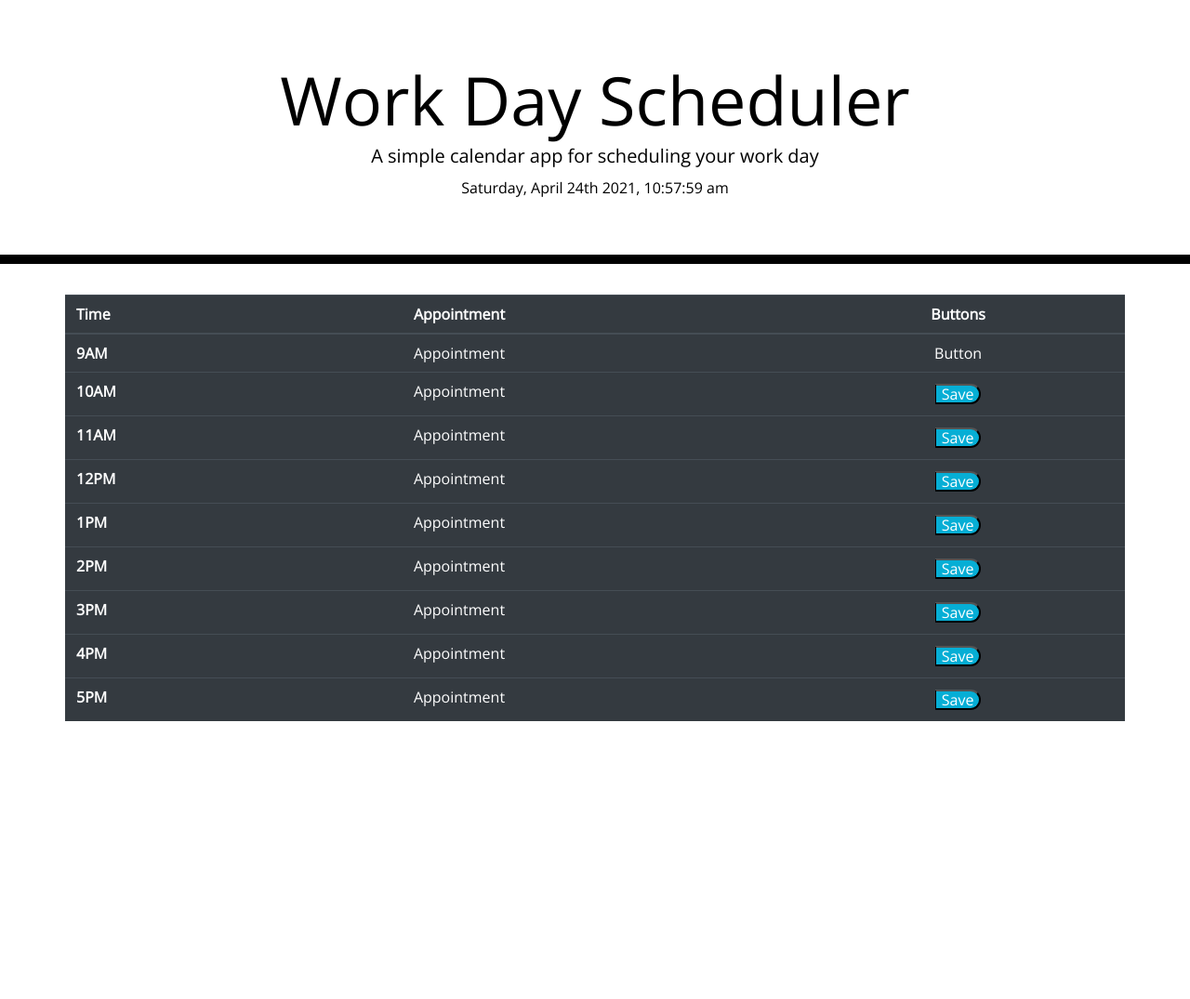
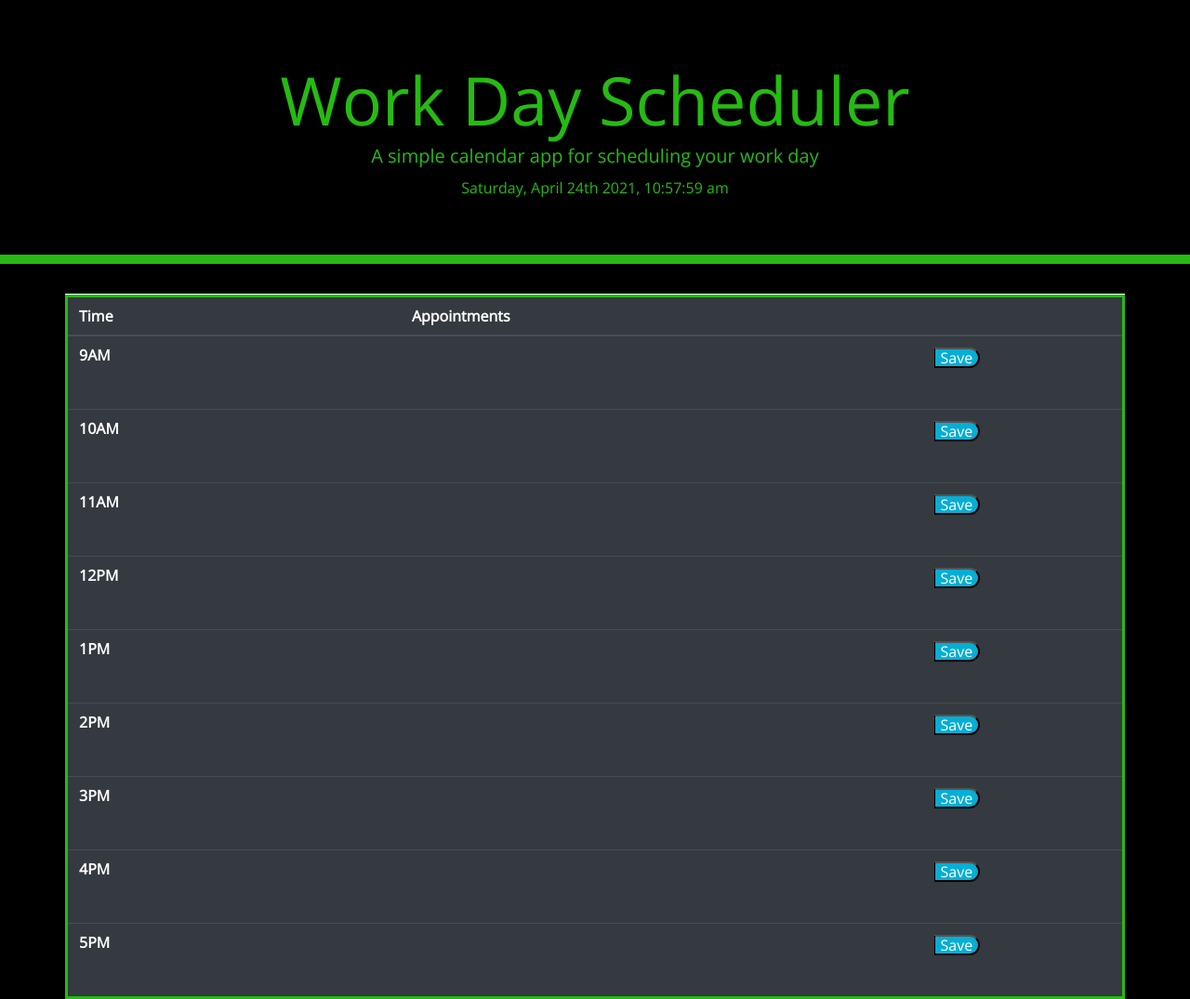
Before and after one commit to d-trecker/dtreck-scheduler, a plain HTML site: page index.html in a window 1280 px wide. Shown: the whole page at 93% size. Before the commit the page ends 800 px from the top, so only its background shows below. Drawn offline with nearby package versions, Linux system fonts and the light colour scheme.

Commit message:
Added appointment input and started to capture user input

```diff
--- a/assets/css/style.css
+++ b/assets/css/style.css
@@ -2,6 +2,7 @@ body {
   font-family: "Open Sans", sans-serif;
   font-size: 16px;
   line-height: 1;
+  background-color: black;
 }
 
 textarea {
@@ -16,9 +17,9 @@ textarea {
 .jumbotron {
   text-align: center;
   background-color: transparent;
-  color: black;
+  color: rgb(37, 187, 18);
   border-radius: 0;
-  border-bottom: 10px solid black;
+  border-bottom: 10px solid rgb(37, 187, 18);
 }
 
 .description {
@@ -73,3 +74,13 @@ textarea {
 td {
   text-align: center;
 }
+
+.edit {
+  border: none;
+  color: white;
+  margin: none;
+}
+
+.table {
+  border: 3px solid rgb(37, 187, 18);
+}
--- a/assets/js/script.js
+++ b/assets/js/script.js
@@ -1,23 +1,31 @@
-const apt = document.querySelectorAll("#table-edit td.apt");
+//----Display Time----
+const currentTime = document.getElementById("display-time");
 
-// const apt = document.getElementById("aptId");
-const timeRow = document.getElementById("time-row");
+function timeUpdate() {
+  const now = moment();
+  const time = now.format("dddd, MMMM Do YYYY, h:mm:ss a");
 
-apt.forEach(function (aptSet) {
-  aptSet.addEventListener("click", function () {
-    apt.style.background = "blue";
-  });
-});
+  currentTime.textContent = time;
+}
+setInterval(timeUpdate, 1000);
+timeUpdate();
+//----End Display Time----
 
-// var t = document.getElementById("table-edit"),
-//   d = t.getElementByTagName("tr")[0],
-//   r = d.getElementByTagName("td")[0];
+//----Capture User input----
+var apptInput = function () {
+  $(".edit").on("click");
+  console.log(apptInput);
+};
 
-// apt.onclick = function () {
-//   debugger;
-//   apt.style.background = "blue";
-// };
+//----End Capture User Input----
 
+//----Save Tasks----
+
+var saveAppt = function () {
+  localStorage.setItem("tasks", JSON.stringify(tasks));
+};
+
+//--------------Things still needed to do--------------
 //save to local storage
 
 // save appointment
--- a/index.html
+++ b/index.html
@@ -49,53 +49,53 @@
           <thead>
             <tr>
               <th scope="col">Time</th>
-              <th scope="col" style="text-align: center">Appointment</th>
-              <th scope="col" style="text-align: center">Buttons</th>
+              <th scope="col" style="text-align: center">Appointments</th>
+              <th scope="col" style="text-align: center"></th>
             </tr>
           </thead>
           <tbody>
             <tr id = "time-row">
-              <th scope="row">9AM</th>
-              <td class="col-8 apt" id="aptId">Appointment</td>
-              <td class="col-4">Button</td>
+              <th scope="row" id="timeId">9AM</th>
+              <td class="col-8 apt" id="aptId"><textarea class="edit col-12"></textarea></td>
+              <td class="col-4"><button class="saveBtn" id="saveId">Save</button></td>
             </tr>
             <tr id = "time-row">
               <th scope="row">10AM</th>
-              <td id="aptId" class="apt">Appointment</td>
+              <td id="aptId" class="apt"><textarea class="edit col-12"></textarea></td>
               <td><button class="saveBtn" id="saveId">Save</button></td>
             </tr>
             <th scope="row" id="timeId">11AM</th>
-            <td id="aptId" class="apt">Appointment</td>
+            <td id="aptId" class="apt"><textarea class="edit col-12"></textarea></td>
             <td><button class="saveBtn" id="saveId">Save</button></td>
           </tr>
           <tr>
             <th scope="row" id="timeId">12PM</th>
-            <td id="aptId">Appointment</td>
+            <td id="aptId"><textarea class="edit col-12"></textarea></td>
             <td><button class="saveBtn" id="saveId">Save</button></td>
           </tr>
           <tr>
             <th scope="row" id="timeId">1PM</th>
-            <td id="aptId">Appointment</td>
+            <td id="aptId"><textarea class="edit col-12"></textarea></td>
             <td><button class="saveBtn" id="saveId">Save</button></td>
           </tr>
           <tr>
             <th scope="row" id="timeId">2PM</th>
-            <td id="aptId">Appointment</td>
+            <td id="aptId"><textarea class="edit col-12"></textarea></td>
             <td><button class="saveBtn" id="saveId">Save</button></td>
           </tr>
           <tr>
             <th scope="row" id="timeId">3PM</th>
-            <td id="aptId">Appointment</td>
+            <td id="aptId"><textarea class="edit col-12"></textarea></td>
             <td><button class="saveBtn" id="saveId">Save</button></td>
           </tr>
           <tr>
             <th scope="row" id="timeId">4PM</th>
-            <td id="aptId">Appointment</td>
+            <td id="aptId"><textarea class="edit col-12"></textarea></td>
             <td><button class="saveBtn" id="saveId">Save</button></td>
           </tr>
           <tr>
             <th scope="row" id="timeId">5PM</th>
-            <td id="aptId">Appointment</td>
+            <td id="aptId"><textarea class="edit col-12"></textarea></td>
             <td><button class="saveBtn" id="saveId">Save</button></td>
           </tr>
           </tbody>
@@ -108,18 +108,7 @@
     <script src="https://cdnjs.cloudflare.com/ajax/libs/moment.js/2.24.0/moment.min.js"></script>
     <script src="./assets/js/script.js"></script>
     <!--Start Current Time Script-->
-    <script>
-      const currentTime = document.getElementById("display-time");
 
-      function timeUpdate() {
-        const now = moment();
-        const time = now.format("dddd, MMMM Do YYYY, h:mm:ss a");
-
-        currentTime.textContent = time;
-      }
-      setInterval(timeUpdate, 1000);
-      timeUpdate();
-    </script>
     <!--End Current Time Script-->
     <script
       src="https://code.jquery.com/jquery-3.5.1.slim.min.js"
```
